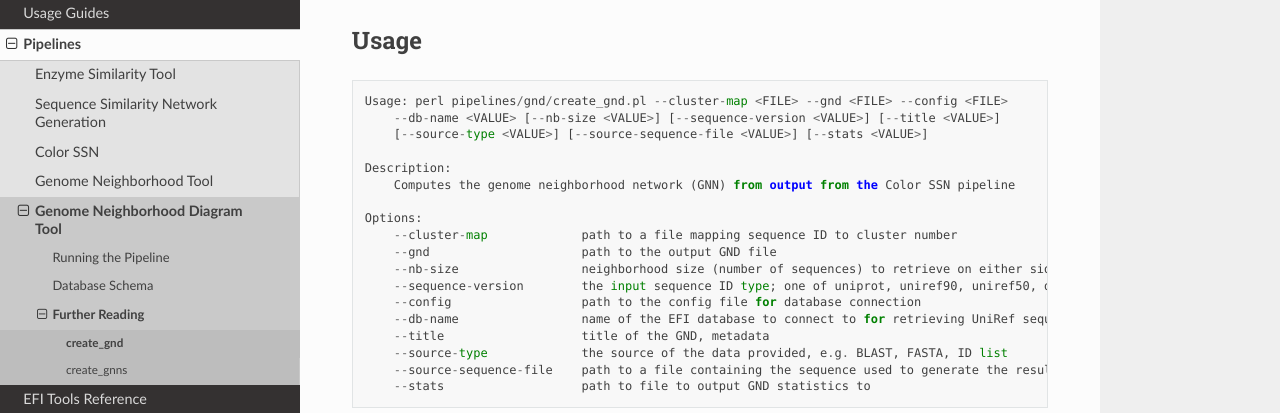
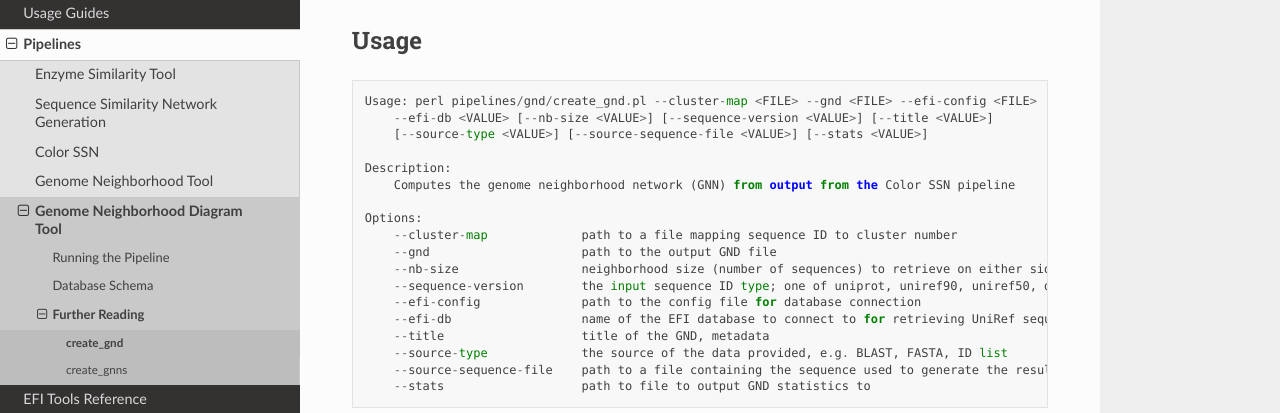
Before and after one commit to EnzymeFunctionInitiative/EST, a Sphinx documentation site: the page built from docs/source/pipelines/gnd/create_gnd.rst, in a window 1280 px wide. Shown: the part 136-549 px from the top of the page. Built offline with Sphinx 7.4.7 and the Read the Docs theme 3.1.0, drawn with Linux system fonts in a browser that asks for light colours; pages that are not in the unit, such as notebooks, are missing from menus.

Commit message:
Update generated rST documentation to reflect changes to create_gnd.pl

```diff
--- a/docs/source/pipelines/gnd/create_gnd.rst
+++ b/docs/source/pipelines/gnd/create_gnd.rst
@@ -5,8 +5,8 @@ Usage
 
 ::
 
-	Usage: perl pipelines/gnd/create_gnd.pl --cluster-map <FILE> --gnd <FILE> --config <FILE>
-	    --db-name <VALUE> [--nb-size <VALUE>] [--sequence-version <VALUE>] [--title <VALUE>]
+	Usage: perl pipelines/gnd/create_gnd.pl --cluster-map <FILE> --gnd <FILE> --efi-config <FILE>
+	    --efi-db <VALUE> [--nb-size <VALUE>] [--sequence-version <VALUE>] [--title <VALUE>]
 	    [--source-type <VALUE>] [--source-sequence-file <VALUE>] [--stats <VALUE>]
 
 	Description:
@@ -17,8 +17,8 @@ Usage
 	    --gnd                     path to the output GND file
 	    --nb-size                 neighborhood size (number of sequences) to retrieve on either side of query (> 0 and <= 20)
 	    --sequence-version        the input sequence ID type; one of uniprot, uniref90, uniref50, defaults to uniprot if not specified
-	    --config                  path to the config file for database connection
-	    --db-name                 name of the EFI database to connect to for retrieving UniRef sequences
+	    --efi-config              path to the config file for database connection
+	    --efi-db                  name of the EFI database to connect to for retrieving UniRef sequences
 	    --title                   title of the GND, metadata
 	    --source-type             the source of the data provided, e.g. BLAST, FASTA, ID list
 	    --source-sequence-file    path to a file containing the sequence used to generate the results, only valid for BLAST sources
```
